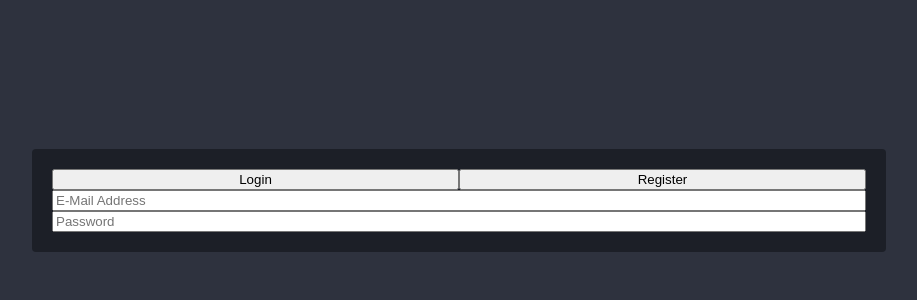
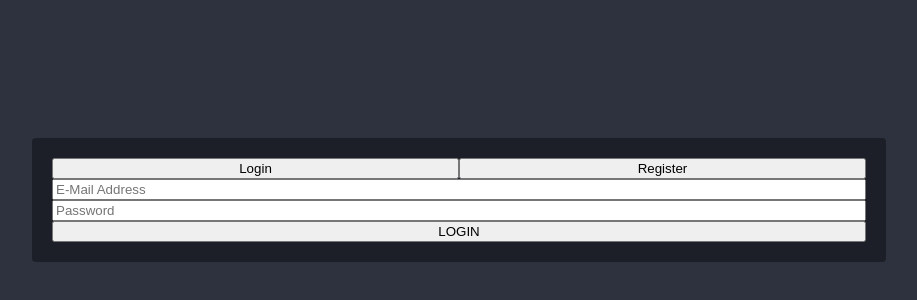
Before and after one commit to BurakCaglayan/basic-login-register-page-without-ui-library, a React (Create React App) app: page / in a window 1280 px wide. Shown: the part 200-500 px from the top of the page, without its empty margins (181-1098 px from the left). Built offline with nearby package versions, Linux system fonts and the light colour scheme.

Commit message:
Add Submit buton on Login component

```diff
--- a/src/components/login/Login.js
+++ b/src/components/login/Login.js
@@ -1,5 +1,6 @@
 import { useState } from "react";
 import FormInput from "../UI/formInput/FormInput";
+import SubmitButton from "../UI/buttons/SubmitButton";
 
 const Login = () => {
   const [form, setForm] = useState({
@@ -18,6 +19,10 @@ const Login = () => {
     setForm(updatedForm);
   };
 
+  const onLoginClick = () => {
+    console.log("form: ", form);
+  };
+
   return (
     <form className="login">
       <FormInput
@@ -34,6 +39,11 @@ const Login = () => {
         value={form.password}
         onChange={handleFormChange}
       />
+      <SubmitButton
+        className="submit-btn"
+        onClick={onLoginClick}
+        text="LOGIN"
+      />
     </form>
   );
 };
```
